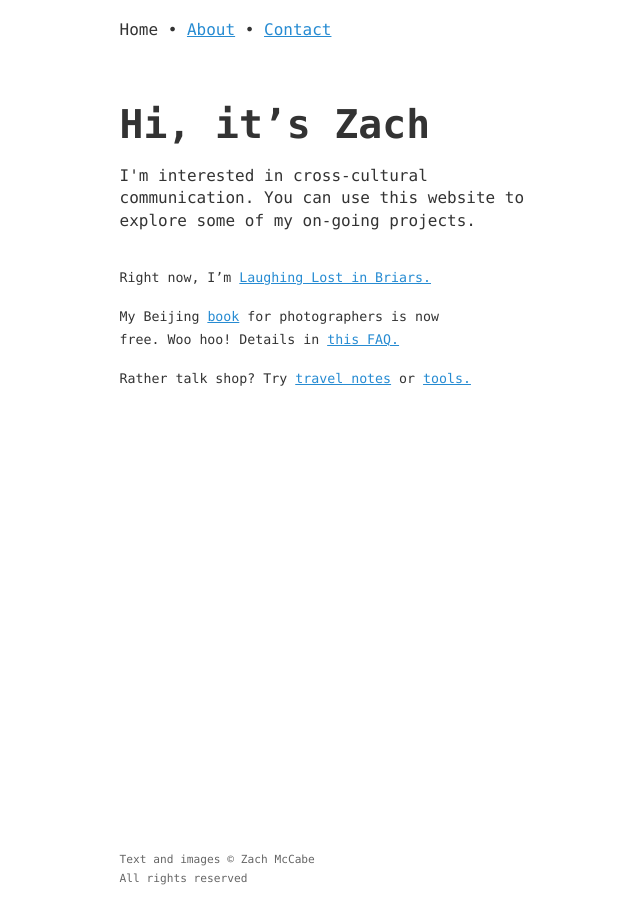
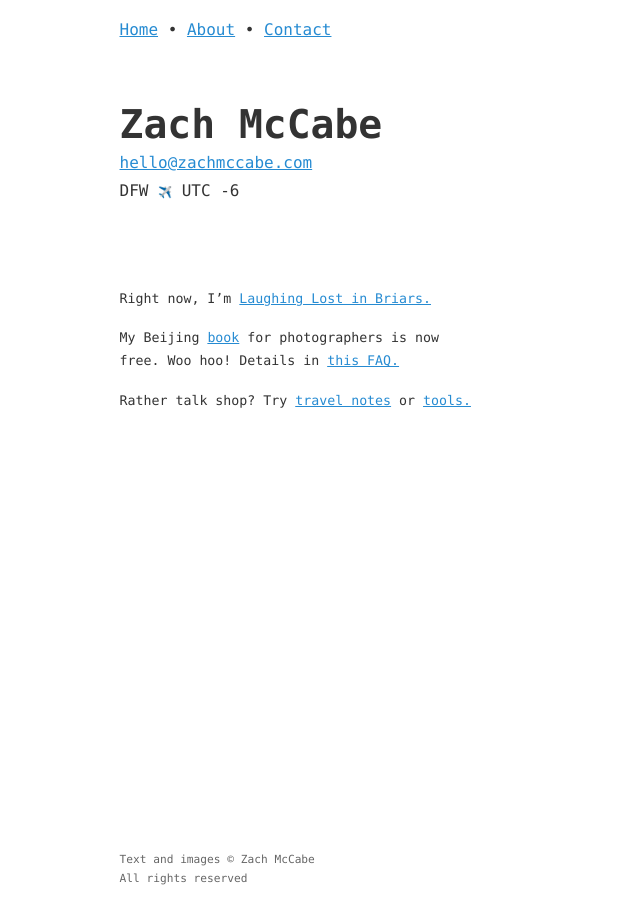
Before and after one commit to zachmccabe/zachmccabe.github.io, a Jekyll site: the page built from index.md, in a window 1280 px wide. Shown: the whole page, without its empty margins (215-855 px from the left). Built offline with Jekyll 4.4.1, drawn with Linux system fonts in a browser that asks for light colours.

Commit message:
Update index.md

```diff
--- a/index.md
+++ b/index.md
@@ -1,7 +1,7 @@
 ---
 layout: kao_midnite_3
-title: "Hi, it’s Zach"
-date: 2022-09-10
+title: "Zach McCabe"
+date: 2022-11-13
 description: "I'm interested in visual communication, and cross-cultural communication. You can use this website to explore some of my on-going projects."
 
 ---
@@ -11,9 +11,9 @@ description: "I'm interested in visual communication, and cross-cultural communi
 Before changing page title "Hi, it’s Zach", change the if statement in kaoliang_nite_3 template.
 {%- endcomment -%}
 
-<p style="line-height:1.4;font-size:1rem;margin-bottom:2.1rem;">
-I'm interested in cross-cultural communication. You can use this website to explore some of my on-going projects.
-</p>
+<p class="lede">{% include key_details_full.html %}</p>
+
+<div class="space"></div>
 
 Right now, I'm [Laughing Lost in Briars.]
 
```
